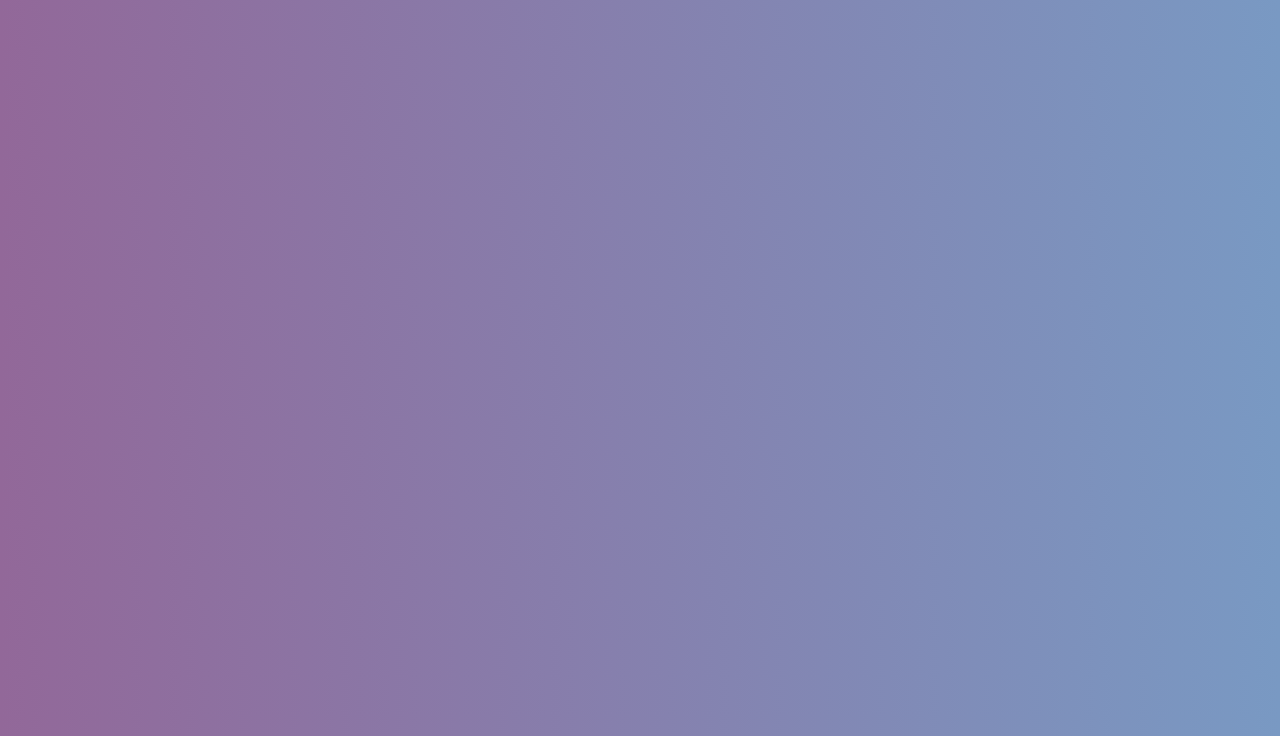
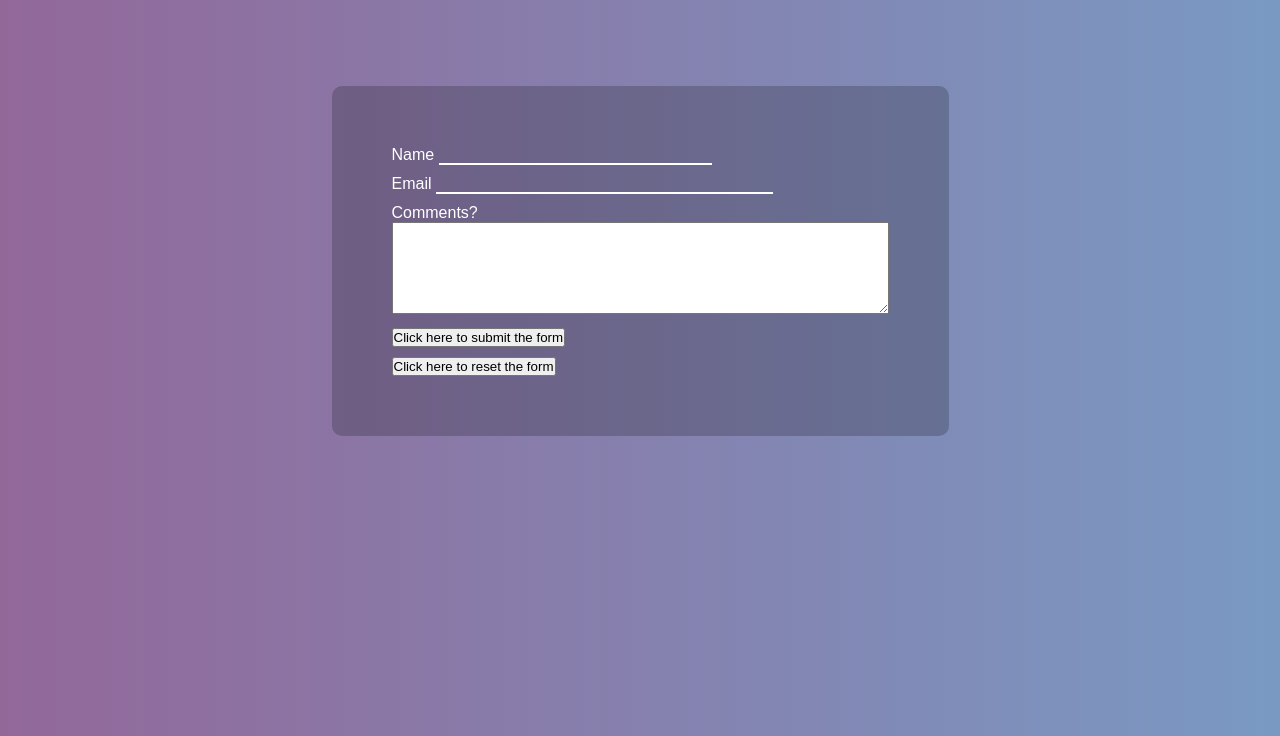
Before and after one commit to Chen-Anthony/assignment-1, a plain HTML site: page contact.html in a window 1280 px wide. Shown: the part 64-800 px from the top of the page. Drawn offline with Linux system fonts and the light colour scheme.

Commit message:
contact pages
created a basic good layout of contact pages

```diff
--- a/contact.html
+++ b/contact.html
@@ -1,13 +1,14 @@
 <!DOCTYPE html>
 <html lang="en">
   <head>
-    <meta charset="UTF-8">
-    <meta http-equiv="X-UA-Compatible" content="IE=edge">
-    <meta name="viewport" content="width=device-width, initial-scale=1.0">
+    <meta charset="UTF-8" />
+    <meta http-equiv="X-UA-Compatible" content="IE=edge" />
+    <meta name="viewport" content="width=device-width, initial-scale=1.0" />
     <title>Document</title>
     <script src="navbar.js" defer></script>
     <link rel="stylesheet" href="style/navstyle.css" />
     <link rel="stylesheet" href="style/Global.css" />
+    <link rel="stylesheet" href="style/contact_page.css" />
   </head>
   <body>
     <!-- navibation class is the navigation bar on all pages-->
@@ -53,6 +54,31 @@
         </svg>
       </div>
     </nav>
-    <h1>broooo</h1>
+    <div id="wrapper">
+      <form
+        action="mailto:email@email.com"
+        ?subject="Signup"
+        Form
+        method="post"
+        enctype="text/plain"
+        name="form"
+      >
+        <p>
+          <label for="name">Name</label>
+          <input type="text" name="name" size="32" />
+        </p>
+
+        <p>
+          <label for="email">Email</label>
+          <input name="email" type="email" size="40" />
+        </p>
+        <p>
+          <label for="comments">Comments?</label><br />
+          <textarea name="comments" cols="60" rows="6"></textarea>
+        </p>
+        <p><input type="submit" value="Click here to submit the form" /></p>
+        <p><input type="reset" value="Click here to reset the form" /></p>
+      </form>
+    </div>
   </body>
 </html>
--- /dev/null
+++ b/style/contact_page.css
@@ -0,0 +1,31 @@
+#wrapper {
+  padding-top: 150px;
+  display: flex;
+  flex-direction: column;
+
+  justify-content: center;
+  align-items: center;
+
+  width: 100%;
+
+  padding-bottom: 20px;
+}
+form {
+  background-color: rgb(0, 0, 0, 0.2);
+  padding: 55px;
+  border-radius: 10px;
+}
+p {
+  padding: 5px;
+}
+
+input[type="text"] {
+  background: transparent;
+  border: none;
+  border-bottom: 2px solid white;
+}
+input[type="email"] {
+  background: transparent;
+  border: none;
+  border-bottom: 2px solid white;
+}
```
Lines whose indentation alone changed are shown as unchanged.
